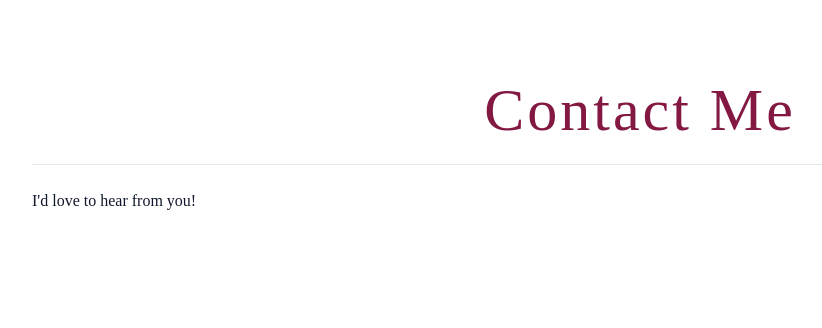
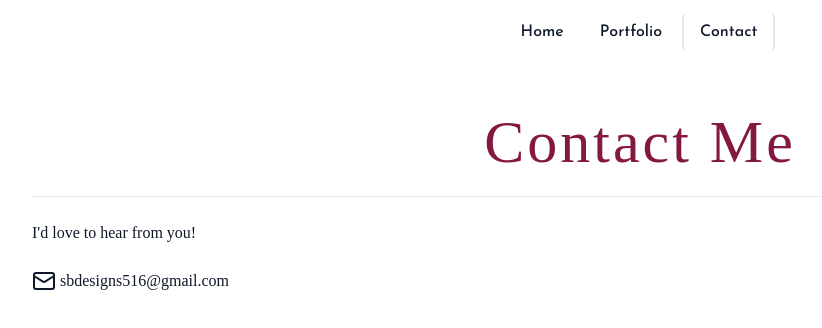
Before and after one commit to pbortnick/sbdesigns, a Next.js app: page /contact in a window 1280 px wide. Shown: the top 328 px of the page, without its empty margins (0-822 px from the left). Built offline with nearby package versions, Linux system fonts and the light colour scheme.

Commit message:
add contact page

```diff
--- a/app/contact/page.tsx
+++ b/app/contact/page.tsx
@@ -1,15 +1,24 @@
 import Container from '@/components/container'
+import MainNav from '@/components/main-nav'
+import { Mail } from 'lucide-react'
 
 export default function Contact() {
   return (
-    <Container className="py-20">
-      <div className="grid gap-6">
+    <>
+      <MainNav />
+      <Container className="py-12">
+        <div className="grid gap-6 pb-8">
           <h1 className="mx-auto text-6xl tracking-wider text-pink-900">
             Contact Me
           </h1>
           <hr />
           <p>I&apos;d love to hear from you!</p>
+          <a href="mailto:sbdesigns516@gmail.com>" className="flex">
+            <Mail />
+            <span>&nbsp;sbdesigns516@gmail.com</span>
+          </a>
         </div>
       </Container>
+    </>
   )
 }
--- a/app/page.tsx
+++ b/app/page.tsx
@@ -5,8 +5,8 @@ import MainNav from '@/components/main-nav'
 export default function Home() {
   return (
     <>
-      <MainNav className="bg-gold-background" />
-      <main className="">
+      <MainNav className="bg-gold-background pb-6" />
+      <main>
         <Hero />
         <AboutSection />
       </main>
--- a/app/portfolio/[slug]/page.tsx
+++ b/app/portfolio/[slug]/page.tsx
@@ -2,10 +2,11 @@
 
 import { useState } from 'react'
 import { projects } from '@/lib/projects'
-import Image from 'next/image'
+import { ArrowLeft } from 'lucide-react'
 import PhotoAlbum from 'react-photo-album'
 import Lightbox from 'yet-another-react-lightbox'
 import NextJsImage from '@/components/gallery-image'
+import Link from 'next/link'
 
 export default function ProjectPage({ params }: { params: { slug: string } }) {
   const [index, setIndex] = useState(-1)
@@ -16,15 +17,21 @@ export default function ProjectPage({ params }: { params: { slug: string } }) {
 
     return (
       <div className="w-full">
-        {/* <breadcrumbs */}
+        <nav className="pb-8">
+          <Link href="/portfolio" className="flex font-light">
+            <ArrowLeft strokeWidth={1} />
+            &nbsp;Back to all projects
+          </Link>
+        </nav>
         <div className="flex flex-col items-center justify-center gap-6 pb-10 text-center">
           <h1 className="mx-auto text-6xl tracking-wider text-pink-900">
             {name}
           </h1>
-          <h2>{description}</h2>
-          <hr className="w-[40%]" />
+          <h2 className="pb-4">{description}</h2>
+          <hr className="w-[40%] py-4" />
+          {/* add icons */}
           {details && (
-            <div className="text-left">
+            <div className="pb-3 text-left">
               <h3 className="pb-2 text-lg text-green-900">Project Details</h3>
               <ul>
                 {details.map(({ heading, content }) => (
--- a/app/portfolio/layout.tsx
+++ b/app/portfolio/layout.tsx
@@ -8,7 +8,7 @@ export default function PortfolioLayout({
   children: React.ReactNode
 }) {
   return (
-    <Container className="flex flex-col items-center gap-10 py-14 font-sans">
+    <Container className="flex flex-col items-center gap-10 pb-14 font-sans">
       <MainNav />
       {children}
     </Container>
--- a/components/main-nav.tsx
+++ b/components/main-nav.tsx
@@ -13,7 +13,7 @@ const navLinks = [
     href: '/',
   },
   { text: 'Portfolio', href: '/portfolio' },
-  { text: 'About', href: '/about' },
+  // { text: 'About', href: '/about' },
   { text: 'Contact', href: '/contact' },
 ]
 
```
Lines whose indentation alone changed are shown as unchanged.
